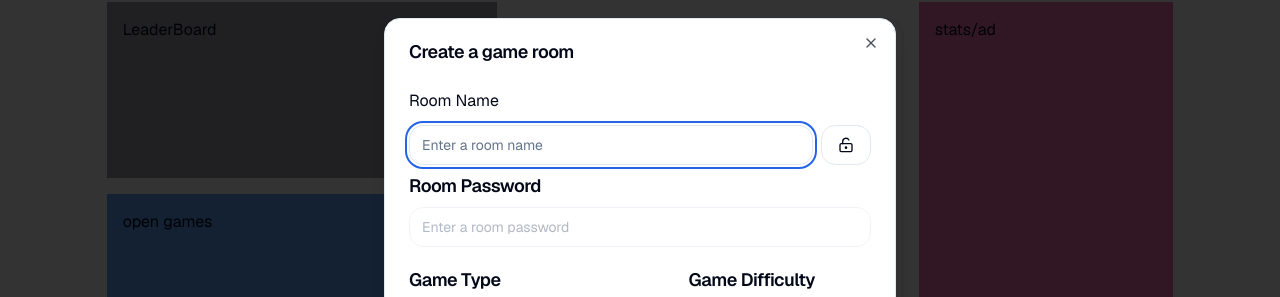
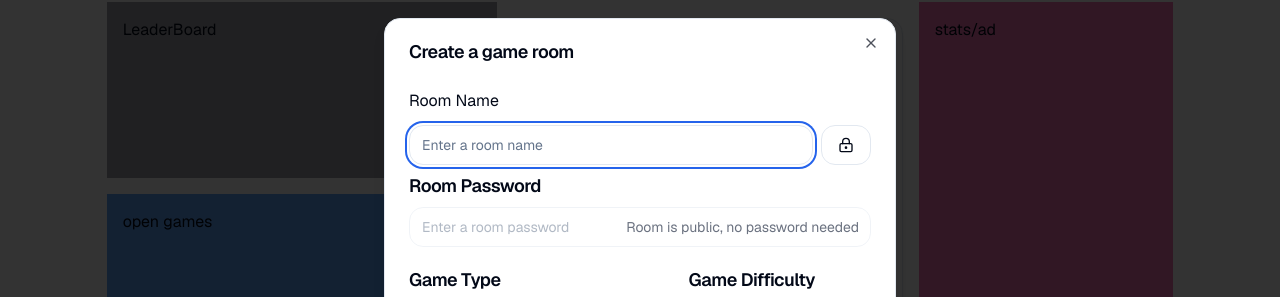
Before and after one commit to SoucaThomas/sudoku, a Next.js app in the folder apps/web/: page / in a window 1280 px wide. Both pictures are taken after a click on the button "Create a Room!". Shown: the part 167-464 px from the top of the page. Built offline with nearby package versions, Linux system fonts and the light colour scheme; no server answers.

Commit message:
fixed private game logic

```diff
--- a/apps/web/src/actions/room.ts
+++ b/apps/web/src/actions/room.ts
@@ -30,6 +30,8 @@ export const createRoom = (data: CreateRoomData, toast: ReturnType<typeof useToa
             title: "Uh oh! Something went wrong.",
             description: `Room creation failed: ${error}`,
         });
+
+        socket.off(SocketActionTypes.create);
     });
 };
 
--- a/apps/web/src/components/CreateRoomDialog.tsx
+++ b/apps/web/src/components/CreateRoomDialog.tsx
@@ -63,18 +63,20 @@ export default function CreateRoomDialog({ children, className }: CreateRoomDial
                                         variant="outline"
                                         onClick={() => {
                                             setIsRoomPublic(!isRoomPublic);
-                                            console.log(isRoomPublic);
                                         }}
                                         type="button"
                                     >
-                                        <LockKeyhole className={isRoomPublic ? "hidden" : ""} />
-                                        <LockKeyholeOpen className={isRoomPublic ? "" : "hidden"} />
+                                        <LockKeyhole className={!isRoomPublic ? "hidden" : ""} />
+                                        <LockKeyholeOpen
+                                            className={!isRoomPublic ? "" : "hidden"}
+                                        />
                                     </Button>
                                 </div>
                             </div>
 
                             <div className={`mt-3`}>
                                 <DialogTitle>Room Password</DialogTitle>
+                                <div className="relative">
                                     <Input
                                         type={"password"}
                                         className="mt-3"
@@ -82,6 +84,14 @@ export default function CreateRoomDialog({ children, className }: CreateRoomDial
                                         onChange={(e) => setRoomPassword(e.target.value)}
                                         disabled={isRoomPublic}
                                     />
+                                    {isRoomPublic && (
+                                        <div className="absolute inset-y-0 right-0 flex items-center pr-3 select-none">
+                                            <span className="text-sm text-gray-500">
+                                                Room is public, no password needed
+                                            </span>
+                                        </div>
+                                    )}
+                                </div>
                             </div>
                             <div className="mt-6 flex flex-col justify-between gap-6 sm:flex-row sm:gap-0">
                                 <div>
```
Also changed, not shown: 1 other file (tests, documents, lock files or other folders). Lines whose indentation alone changed are shown as unchanged.
